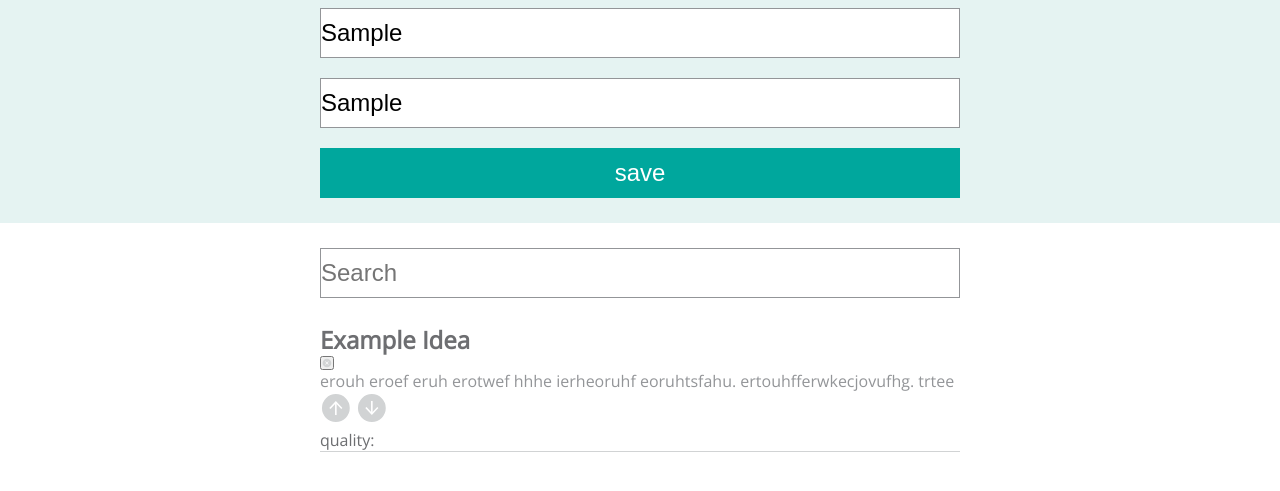
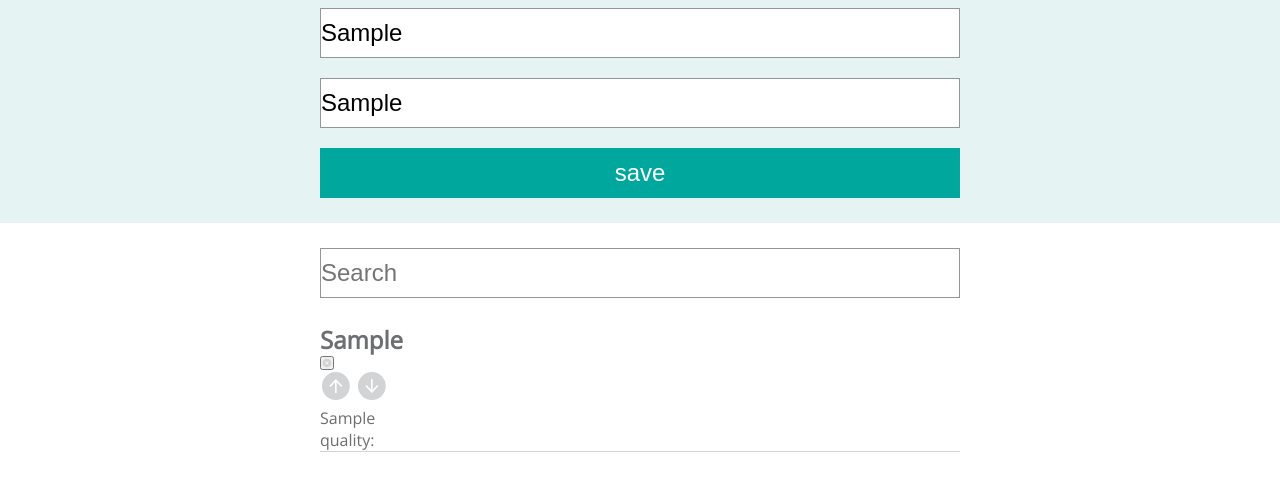
Before and after one commit to dunbarsa/ideabox, a plain HTML site: page index.html in a window 1280 px wide. Both pictures are taken after typing "Sample", "Sample" into the empty fields and a click on the button "save". Shown: the part 141-632 px from the top of the page. Drawn offline with nearby package versions, Linux system fonts and the light colour scheme.

Commit message:
Add jQuery, add id's to html tag.s

```diff
--- a/index.html
+++ b/index.html
@@ -2,29 +2,31 @@
 <head>
   <title>ideabox</title>
   <link rel="stylesheet" href="style.css" type="text/css">
-  <script src="script.js" type="text/javascript"></script>
 </head>
 <body>
   <header>
     <h1><span class="h1-alt">idea</span>box</h1>
     <section class="input-container">
-      <input class="main-inputs" type="text" placeholder="Title">
-      <input class="main-inputs" type="text" placeholder="Body">
+      <input id="titleInput" class="main-inputs" type="text" placeholder="Title">
+      <input id="bodyInput" class="main-inputs" type="text" placeholder="Body">
       <button class="save-button">save</button>
     </section>
   </header>
   <main>
     <input class="search" type="text" placeholder="Search">
     <section class="idea-container">
-      <h2>Example Idea</h2>
+      <h2></h2>
       <button><img class="delete-button" src="icons/delete.svg" alt=""></button>
-      <p class="body-text">erouh eroef eruh erotwef hhhe ierheoruhf eoruhtsfahu. ertouhfferwkecjovufhg. trtee</p>
+      <p class="body-text"></p>
       <article>
         <img class="arrows" src="icons/upvote.svg" alt="">
         <img class="arrows" src="icons/downvote.svg" alt="">
-        <p>quality:</p><p class="var-quality"></p>
+        <p id="bodyTextContainer"></p>
+          <p>quality:</p><p class="var-quality"></p>
       </article>
     </section>
   </main>
+<script type="text/javascript" src="http://ajax.googleapis.com/ajax/libs/jquery/3.1.1/jquery.min.js"></script>
+<script type="text/javascript" src="script.js"></script>
 </body>
 </html>
--- a/script.js
+++ b/script.js
@@ -0,0 +1,24 @@
+
+  $('.save-button').on('click',function() {
+    console.log("clicked");
+    var addTitle = $('#titleInput').val();
+    var addBody = $('#bodyInput').val();
+
+    // NO GOD FUNCTIONS - Write individual/reusable functions where you can
+    // For prepend - Instead of targeting individual elements, try targeting the section containing the guts of the card
+    // Consider prepending -- it'll keep things in chronological order
+    // For the upvote arrays (look at for loops) or objects
+    // CONSOLE LOG EVERYTHING!!!!
+    // ES6 back ticks
+    $('h2').append('<div class="newtitle">' + addTitle + '</div>');
+    $('#bodyTextContainer').append('<div class="newBodyText">' + addBody +
+      '</div>');
+      // function clearInputs () {
+      //   $(this).val('');
+      //   $(this).val('');
+      // });
+  })
+
+// $(".save-button").on('click', function(){
+//     alert('test');
+// })
```
